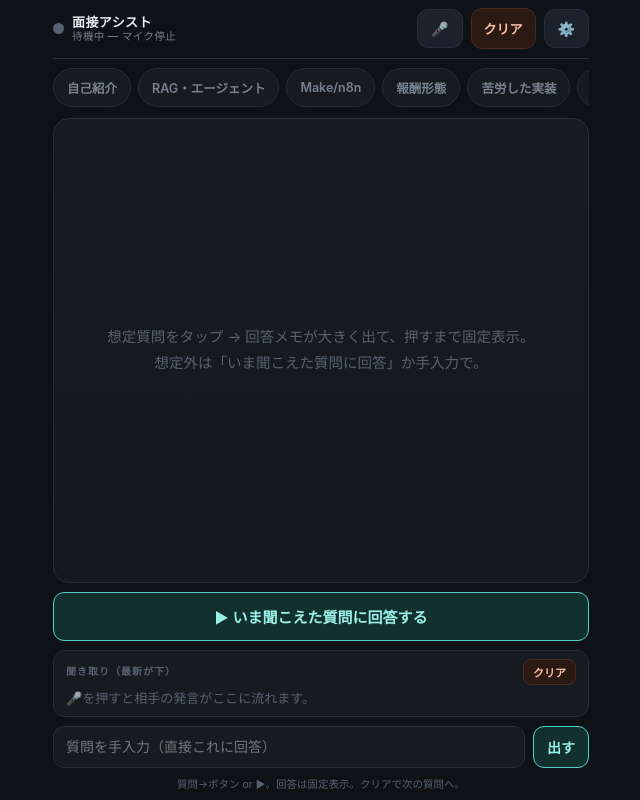
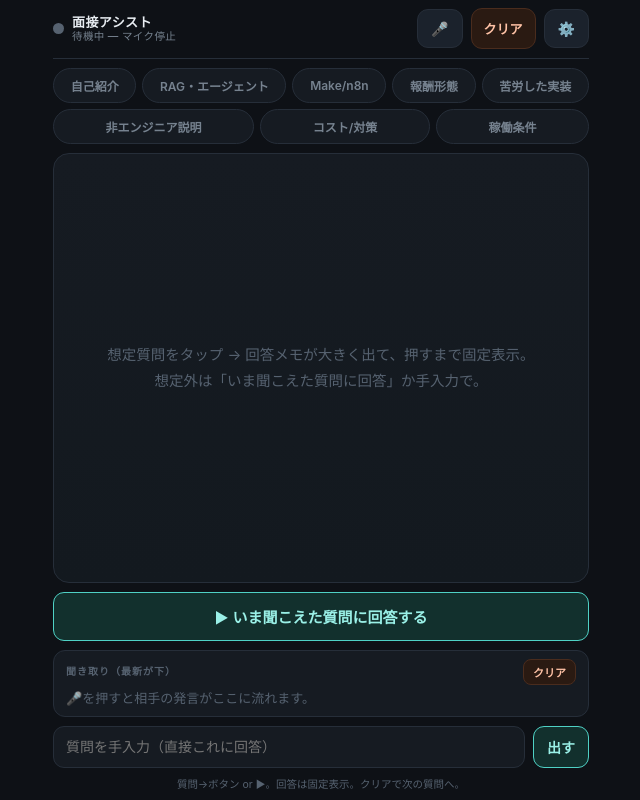
Before and after one commit to taka-a1111/holodelight-demo, a plain HTML site: page index.html in a window 1280 px wide. Shown: the whole page, without its empty margins (319-959 px from the left). Drawn offline with Linux system fonts and the light colour scheme.

Commit message:
Add files via upload

```diff
--- a/index.html
+++ b/index.html
@@ -42,9 +42,8 @@
 
   .body{flex:1;min-height:0;display:flex;flex-direction:column;gap:9px;padding-top:9px}
 
-  .chips{flex:0 0 auto;display:flex;gap:7px;overflow-x:auto;overflow-y:hidden;padding-bottom:2px;-webkit-overflow-scrolling:touch}
-  .chips::-webkit-scrollbar{height:0}
-  .chip{flex:0 0 auto;white-space:nowrap;font-size:12.5px;font-weight:600;padding:9px 13px;border-radius:999px;background:var(--panel);
+  .chips{flex:0 0 auto;display:flex;flex-wrap:wrap;gap:6px}
+  .chip{flex:1 1 auto;white-space:nowrap;font-size:12px;font-weight:600;padding:8px 10px;border-radius:999px;background:var(--panel);
     border:1px solid var(--line);color:var(--muted);text-align:center}
   .chip.active{background:#14302c;border-color:var(--go);color:#9af0e7}
 
```
